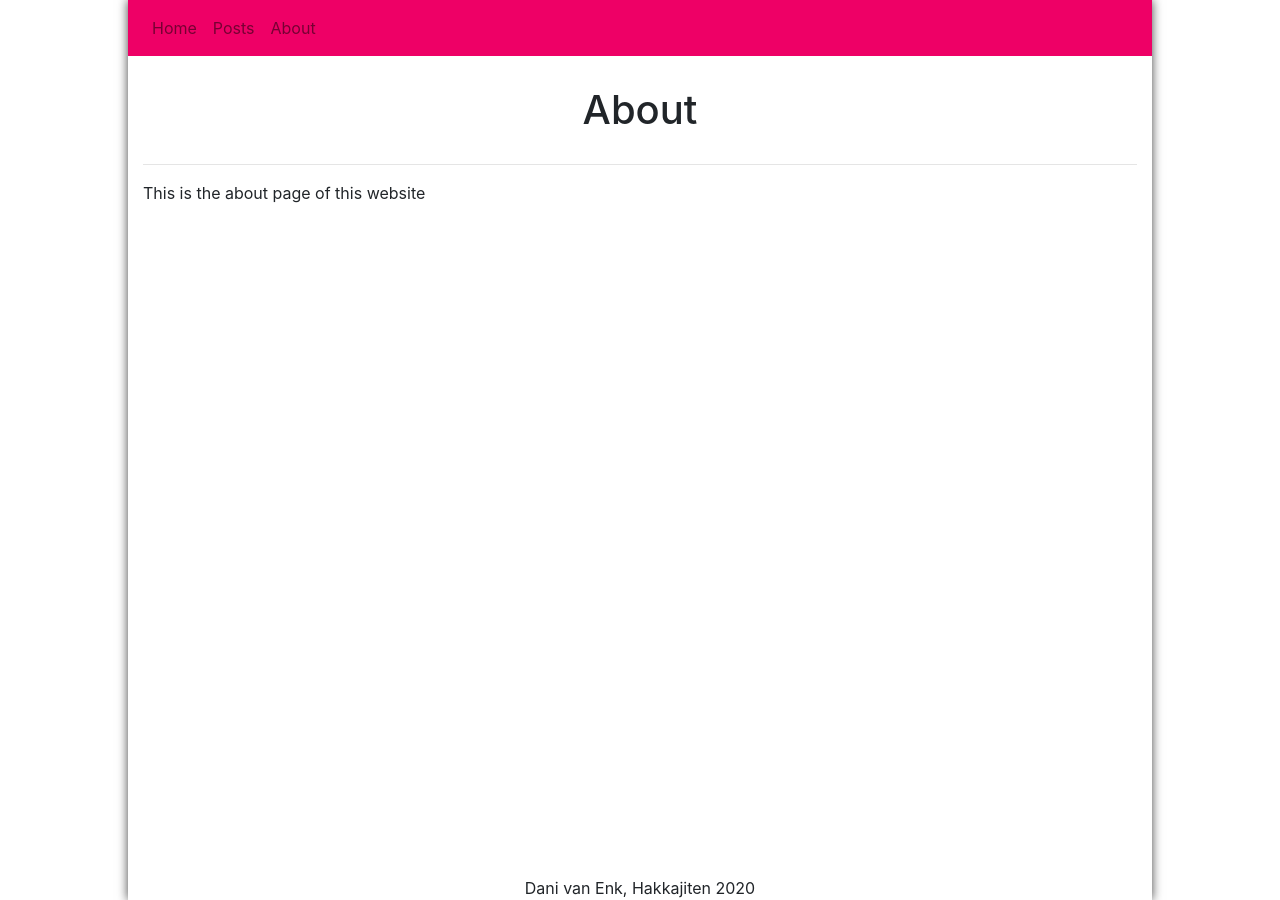
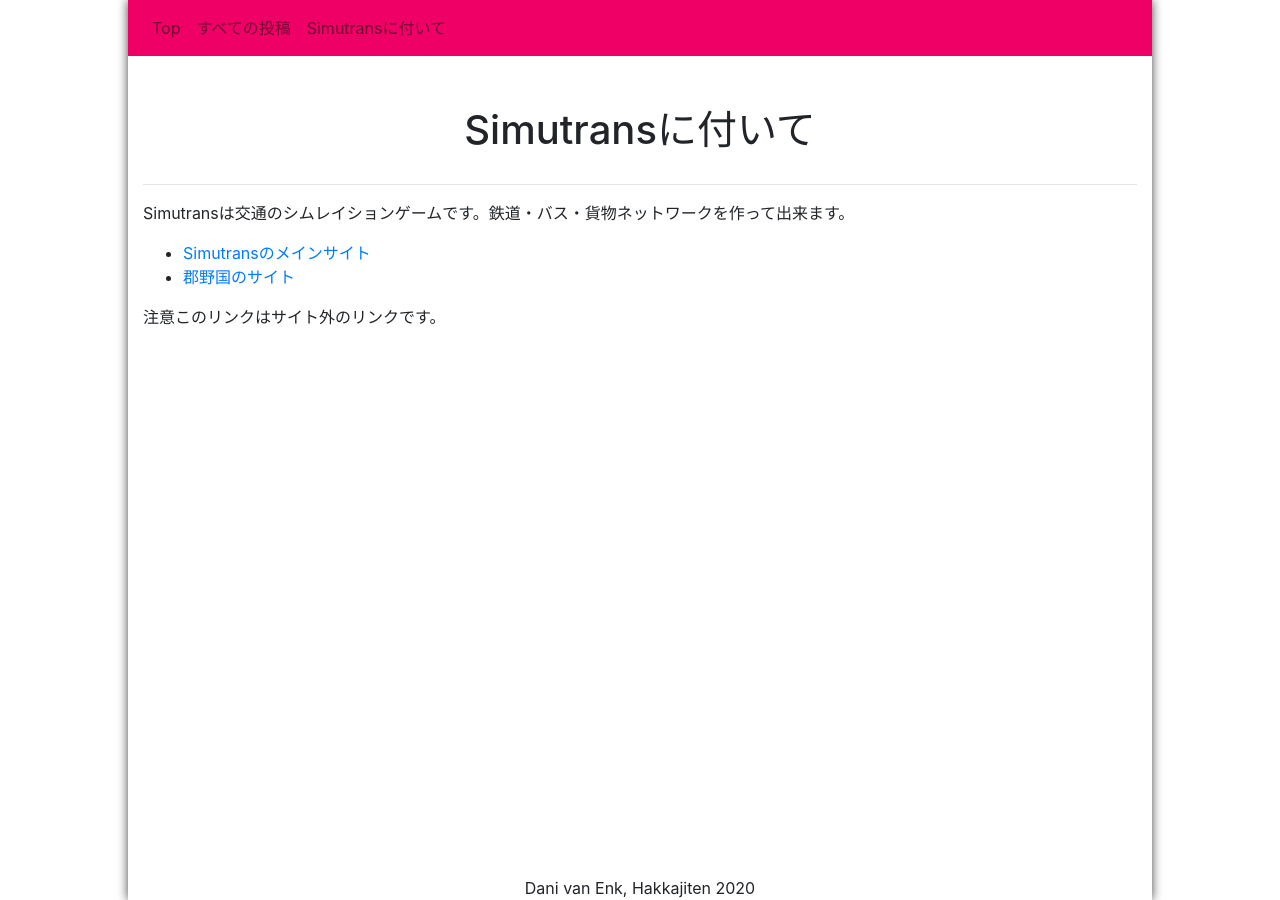
Before and after one commit to danivenk/UVA_Minor-Programming_Web-App-Studio_project-1_blog, a Jekyll site: the page built from page03-about.markdown, in a window 1280 px wide. Built offline with Jekyll 4.4.1, drawn with Linux system fonts in a browser that asks for light colours; nearby versions of some CDN libraries.

Commit message:
Changed pages

```diff
--- a/_config.yml
+++ b/_config.yml
@@ -18,19 +18,16 @@
 # You can create any custom variable you would like, and they will be accessible
 # in the templates via {{ site.myvariable }}.
 
-title: Your awesome title
-email: your-email@example.com
+title: 郡野国の更新ブログ
+email: danivenk@gmail.com
 description: >- # this means to ignore newlines until "baseurl:"
-  Write an awesome description for your new site here. You can edit this
-  line in _config.yml. It will appear in your document head meta (for
-  Google search results) and in your feed.xml site description.
+  This blog is about changes in a game map
 baseurl: "" # the subpath of your site, e.g. /blog
-url: "" # the base hostname & protocol for your site, e.g. http://example.com
-twitter_username: jekyllrb
-github_username:  jekyll
+url: "http://proj-1.mprog.hakkajiten.com/" # the base hostname & protocol for your site, e.g. http://example.com
+twitter_username: danivenk
+github_username:  danivenk
 
 # Build settings
-theme: minima
 plugins:
   - jekyll-feed
 
--- a/_sass/main.scss
+++ b/_sass/main.scss
@@ -60,7 +60,6 @@
     .row {
         margin-top: 2%;
         margin-bottom: 2%;
-        display: block;
     }
 
     .btn-primary {
--- a/page01-index.markdown
+++ b/page01-index.markdown
@@ -3,7 +3,7 @@
 # To modify the layout, see https://jekyllrb.com/docs/themes/#overriding-theme-defaults
 
 layout: home
-title: Home
+title: Top
 permalink: /
 ---
 
--- a/page02-posts.markdown
+++ b/page02-posts.markdown
@@ -1,6 +1,6 @@
 ---
 layout: post_page
-title: Posts
+title: すべての投稿
 permalink: /posts/
 ---
 
--- a/page03-about.markdown
+++ b/page03-about.markdown
@@ -1,7 +1,16 @@
 ---
 layout: page
-title: About
+title: Simutransに付いて
 permalink: /about/
 ---
 
-This is the about page of this website
+Simutransは交通のシムレイションゲームです。鉄道・バス・貨物ネットワークを作って出来ます。
+
+* [Simutransのメインサイト][Simutrans]
+* [郡野国のサイト][korino]
+
+注意このリンクはサイト外のリンクです。
+
+
+[Simutrans]: https://www.simutrans.com/en/
+[korino]: https://korino.hakkajiten.com/
```
Also changed, not shown: _posts/2020-02-12-building-of-blog.markdown (added, +7 -0 lines).
